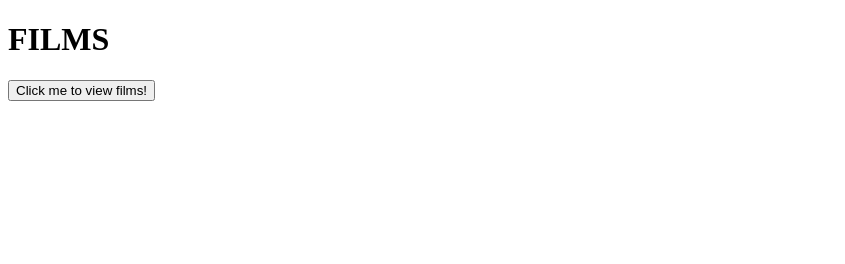
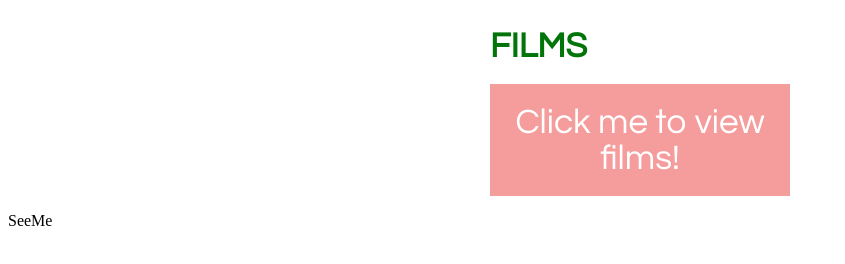
Before and after one commit to beatrizdsp/expressFilms, a plain HTML site: page front-end/index.html in a window 1280 px wide. Both pictures are taken after a click on the button "Click me to view films!". Shown: the whole page, without its empty margins (0-845 px from the left). Drawn offline with Linux system fonts and the light colour scheme.

Commit message:
cssaddedjspareentandchilddiv

```diff
--- a/front-end/index.css
+++ b/front-end/index.css
@@ -0,0 +1,33 @@
+html {
+    background-color: rgb(255, 255, 255);
+    colour: purple;
+}
+h1 {
+    margin: auto;
+    padding: 20px;
+    width: 300px;
+    color: rgb(2, 117, 10);
+    font-size: 35px;
+    font-family: "Century Gothic";
+}
+button {
+    display: block;
+    margin: auto;
+    padding: 20px;
+    width: 300px;
+    background-color: rgb(245, 156, 156);
+    border: 6px black;
+    color: white;
+    font-size: 35px;
+    font-family: "Century Gothic";
+}
+button:hover{
+    background-color: rgb(133, 206, 133);
+    color: rgb(231, 102, 124);
+}
+filmList{
+colour:rgb(218, 5, 5);
+font-size: 40px;
+margin: 20px;
+text-align: center;
+}
--- a/front-end/index.html
+++ b/front-end/index.html
@@ -9,10 +9,11 @@
   </head>
   <body>
     <h1>FILMS</h1>
-    <button onclick="showFilms()">Click me to view films!</button>
-    <div id="filmList"></div>
+    <button id= "button" onclick="showFilms()">Click me to view films!</button>
+    <div id="filmList">
+    </div>
 
-
-    <script src="index.js"></script>
+    <script src="index.js">
+    </script>
   </body>
 </html>
--- a/front-end/index.js
+++ b/front-end/index.js
@@ -37,5 +37,10 @@ const films = [
 ];
 
 function showFilms(){
-  console.log(films)
+  const randOptionNum = Math.floor (Math.random()*films.length);
+
+  const parentDiv = document.getElementById('filmList');
+  const childDiv = document.createElement('div')
+  childDiv.innerHTML = '<p>SeeMe</p>'
+  parentDiv.appendChild(childDiv)
 }
```
